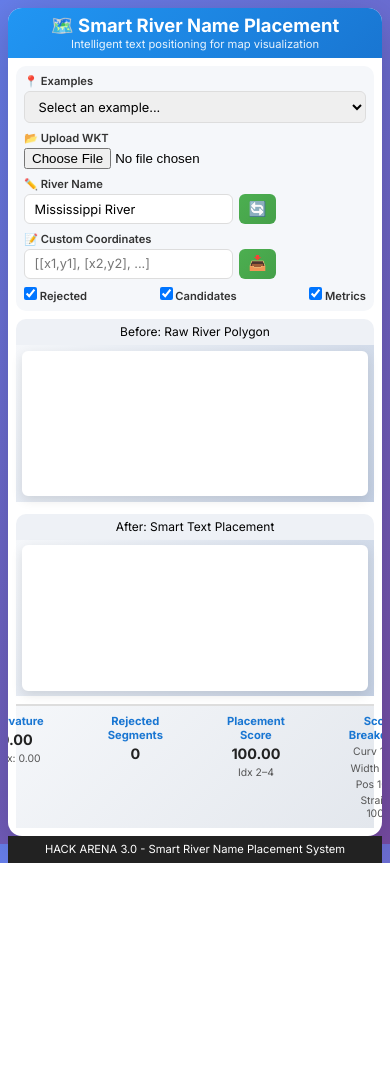
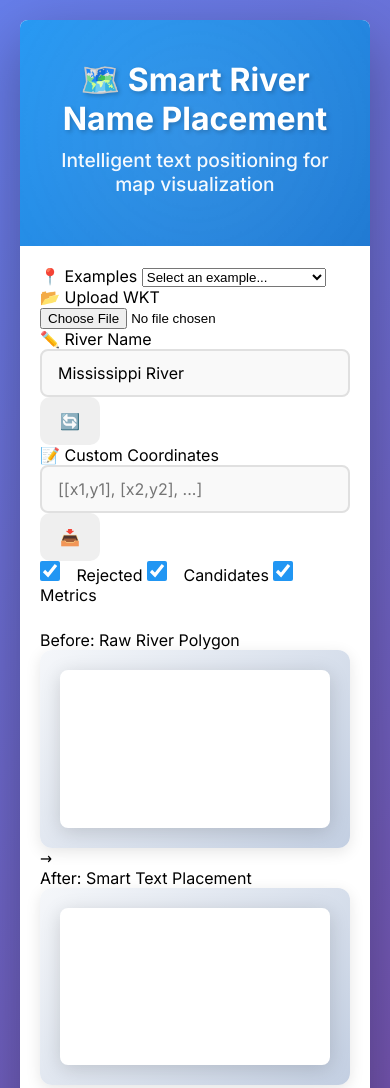
Before and after one commit to rishabh008009/smart-river-name-placement, a website built with Vite: page index.html in a window 390 px wide. Shown: the top 1088 px of the page. Before the commit the page ends 863 px from the top, so only its background shows below. Built offline with nearby package versions, Linux system fonts and the light colour scheme.

Commit message:
Update styles.css for layout and design enhancements
Refactor styles for improved layout and responsiveness.

```diff
--- a/styles.css
+++ b/styles.css
@@ -1,267 +1,406 @@
-/* =====================
-   Base Reset & Theme
-===================== */
 * {
     margin: 0;
     padding: 0;
     box-sizing: border-box;
 }
 
-/* =====================
-   THEME VARIABLES
-===================== */
-:root {
-    --primary: #2196F3;
-    --primary-dark: #1976D2;
-    --success: #4CAF50;
-    --danger: #f44336;
-    --text-dark: #333;
-    --text-medium: #555;
-    --text-light: #999;
-    --bg-light: #f5f7fa;
-    --shadow-sm: 0 2px 8px rgba(0,0,0,0.08);
-    --shadow-md: 0 4px 12px rgba(0,0,0,0.1);
-    --radius: 10px;
+body {
+    font-family: 'Inter', 'Segoe UI', Tahoma, Geneva, Verdana, sans-serif;
+    background: linear-gradient(135deg, #667eea 0%, #764ba2 100%);
+    min-height: 100vh;
+    padding: 20px;
 }
 
-/* =====================
-   BODY / CONTAINER
-===================== */
-body {
-    font-family: 'Inter', system-ui, sans-serif;
-    background: linear-gradient(135deg, #667eea, #764ba2);
-    height: 100vh;
-    padding: 0.5rem;
+.container {
+    max-width: 1800px;
+    margin: 0 auto;
+    background: white;
+    border-radius: 16px;
+    box-shadow: 0 20px 60px rgba(0, 0, 0, 0.3);
     overflow: hidden;
 }
 
-.container {
-    height: 100%;
-    background: white;
-    border-radius: 14px;
-    display: flex;
-    flex-direction: column;
+header {
+    background: linear-gradient(135deg, #2196F3 0%, #1976D2 100%);
+    color: white;
+    padding: 40px;
+    text-align: center;
+    position: relative;
     overflow: hidden;
-    box-shadow: 0 10px 40px rgba(0,0,0,0.2);
 }
 
-/* =====================
-   HEADER (COMPACT)
-===================== */
-header {
-    padding: 0.4rem 1.25rem;
-    background: linear-gradient(135deg, var(--primary), var(--primary-dark));
-    color: white;
-    text-align: center;
-    flex-shrink: 0;
+header::before {
+    content: '';
+    position: absolute;
+    top: -50%;
+    left: -50%;
+    width: 200%;
+    height: 200%;
+    background: radial-gradient(circle, rgba(255,255,255,0.1) 0%, transparent 70%);
+    animation: pulse 15s ease-in-out infinite;
+}
+
+@keyframes pulse {
+    0%, 100% { transform: scale(1); }
+    50% { transform: scale(1.1); }
+}
+
+.header-content {
+    position: relative;
+    z-index: 1;
 }
 
 header h1 {
-    font-size: 1.15rem;
+    font-size: 3em;
+    margin-bottom: 10px;
+    font-weight: 700;
+    text-shadow: 2px 2px 4px rgba(0,0,0,0.2);
+}
+
+.subtitle {
+    font-size: 1.2em;
+    opacity: 0.95;
+    margin-bottom: 10px;
+    font-weight: 500;
+}
+
+.instructions {
+    font-size: 1em;
+    opacity: 0.9;
+    margin-top: 15px;
+    font-style: italic;
+    background: rgba(255,255,255,0.1);
+    padding: 10px 20px;
+    border-radius: 20px;
+    display: inline-block;
+}
+
+main {
+    padding: 30px;
+    display: flex;
+    flex-direction: column;
+    gap: 25px;
+}
+
+/* Top Controls - Horizontal Layout */
+.top-controls {
+    display: grid;
+    grid-template-columns: repeat(3, 1fr);
+    gap: 20px;
+}
+
+/* Canvas Section - Side by Side */
+.canvas-section {
+    display: grid;
+    grid-template-columns: 1fr 1fr;
+    gap: 20px;
+    align-items: start;
+}
+
+/* Bottom Section - Horizontal Layout */
+.bottom-section {
+    display: grid;
+    grid-template-columns: 400px 1fr;
+    gap: 20px;
+}
+
+.canvas-container {
+    background: linear-gradient(135deg, #f5f7fa 0%, #c3cfe2 100%);
+    border-radius: 12px;
+    padding: 20px;
+    box-shadow: 0 4px 15px rgba(0, 0, 0, 0.1);
+    display: flex;
+    flex-direction: column;
+    align-items: center;
+}
+
+.canvas-title {
+    font-size: 1em;
+    font-weight: 600;
+    color: #333;
+    margin-bottom: 15px;
+    text-align: center;
+    padding: 8px 16px;
+    background: white;
+    border-radius: 8px;
+    box-shadow: 0 2px 8px rgba(0,0,0,0.1);
+    width: 100%;
+}
+
+canvas {
+    border: 3px solid #fff;
+    border-radius: 8px;
+    background: white;
+    box-shadow: 0 4px 20px rgba(0, 0, 0, 0.15);
+    transition: transform 0.3s ease;
+    max-width: 100%;
+    height: auto;
+}
+
+canvas:hover {
+    transform: scale(1.01);
+}
+
+.controls-panel {
+    display: flex;
+    flex-direction: column;
+    gap: 20px;
+}
+
+.metrics-panel {
+    background: linear-gradient(135deg, #f5f7fa 0%, #c3cfe2 100%);
+    border-radius: 12px;
+    padding: 25px;
+    box-shadow: 0 4px 15px rgba(0, 0, 0, 0.1);
+}
+
+.visualization-section {
+    height: fit-content;
+}
+
+.control-section {
+    background: white;
+    border-radius: 12px;
+    padding: 20px;
+    box-shadow: 0 4px 15px rgba(0, 0, 0, 0.08);
+    transition: transform 0.2s ease, box-shadow 0.2s ease;
+    height: 100%;
+}
+
+.control-section:hover {
+    transform: translateY(-2px);
+    box-shadow: 0 6px 20px rgba(0, 0, 0, 0.12);
+}
+
+.control-section h2 {
+    font-size: 1.1em;
+    margin-bottom: 15px;
+    color: #333;
+    font-weight: 600;
+    padding-bottom: 10px;
+    border-bottom: 3px solid #2196F3;
+}
+
+.button-group {
+    display: flex;
+    flex-direction: column;
+    gap: 12px;
+}
+
+button {
+    padding: 14px 20px;
+    border: none;
+    border-radius: 10px;
+    font-size: 1em;
+    cursor: pointer;
+    transition: all 0.3s ease;
+    font-weight: 600;
+    display: flex;
+    align-items: center;
+    justify-content: center;
+    gap: 10px;
+    font-family: 'Inter', sans-serif;
+}
+
+.btn-icon {
+    font-size: 1.2em;
+}
+
+.btn-text {
+    flex: 1;
+    text-align: left;
+}
+
+.example-btn {
+    background: linear-gradient(135deg, #2196F3 0%, #1976D2 100%);
+    color: white;
+}
+
+.example-btn:hover {
+    background: linear-gradient(135deg, #1976D2 0%, #1565C0 100%);
+    transform: translateY(-3px);
+    box-shadow: 0 6px 20px rgba(33, 150, 243, 0.4);
+}
+
+.example-btn:active {
+    transform: translateY(-1px);
+}
+
+.wkt-btn {
+    background: linear-gradient(135deg, #FF9800 0%, #F57C00 100%);
+    color: white;
     font-weight: 700;
 }
 
-.subtitle {
-    font-size: 0.7rem;
-    opacity: 0.9;
+.wkt-btn:hover {
+    background: linear-gradient(135deg, #F57C00 0%, #E65100 100%);
+    transform: translateY(-3px);
+    box-shadow: 0 6px 20px rgba(255, 152, 0, 0.4);
 }
 
-/* =====================
-   MAIN LAYOUT
-===================== */
-main {
-    flex: 1;
+.action-btn {
+    background: linear-gradient(135deg, #4CAF50 0%, #45a049 100%);
+    color: white;
+    margin-top: 12px;
+}
+
+.action-btn:hover {
+    background: linear-gradient(135deg, #45a049 0%, #3d8b40 100%);
+    transform: translateY(-2px);
+    box-shadow: 0 4px 15px rgba(76, 175, 80, 0.4);
+}
+
+input[type="text"],
+textarea {
+    width: 100%;
+    padding: 12px 16px;
+    border: 2px solid #e0e0e0;
+    border-radius: 8px;
+    font-size: 1em;
+    font-family: 'Inter', sans-serif;
+    transition: all 0.3s ease;
+    background: #f9f9f9;
+}
+
+input[type="text"]:focus,
+textarea:focus {
+    outline: none;
+    border-color: #2196F3;
+    background: white;
+    box-shadow: 0 0 0 3px rgba(33, 150, 243, 0.1);
+}
+
+textarea {
+    min-height: 100px;
+    resize: vertical;
+    font-family: 'Courier New', monospace;
+    font-size: 0.9em;
+}
+
+.toggle-group {
     display: flex;
     flex-direction: column;
-    gap: 0.5rem;
-    padding: 0.5rem;
-    min-height: 0;
+    gap: 12px;
 }
 
-/* =====================
-   CONTROL BAR (SLIM)
-===================== */
-.control-bar {
-    display: grid;
-    grid-template-columns: repeat(4, 1fr);
-    gap: 0.5rem;
-    padding: 0.5rem;
-    background: var(--bg-light);
-    border-radius: var(--radius);
-    flex-shrink: 0;
+.toggle-label {
+    display: flex;
+    align-items: center;
+    cursor: pointer;
+    user-select: none;
+    padding: 10px;
+    border-radius: 8px;
+    transition: background 0.2s ease;
 }
 
-.control-group {
-    display: flex;
-    flex-direction: column;
-    gap: 0.2rem;
+.toggle-label:hover {
+    background: #f5f5f5;
 }
 
-.control-group label {
-    font-size: 0.7rem;
-    font-weight: 600;
-    color: var(--text-dark);
+input[type="checkbox"] {
+    margin-right: 12px;
+    cursor: pointer;
+    width: 20px;
+    height: 20px;
+    accent-color: #2196F3;
 }
 
-/* inputs */
-.styled-select,
-input[type="text"] {
-    padding: 0.4rem 0.6rem;
-    font-size: 0.8rem;
-    border-radius: 6px;
-    border: 1px solid #ddd;
-    font-family: inherit;
+.toggle-text {
+    font-size: 0.95em;
+    color: #555;
+    font-weight: 500;
 }
 
-.input-with-button {
-    display: flex;
-    gap: 0.35rem;
+#metrics-panel {
+    font-size: 0.95em;
+    line-height: 1.8;
+    color: #555;
 }
 
-.icon-btn {
-    padding: 0.4rem 0.6rem;
-    font-size: 0.9rem;
-    border-radius: 6px;
-    border: none;
-    background: linear-gradient(135deg, var(--success), #45a049);
-    color: white;
-    cursor: pointer;
+#metrics-panel h3 {
+    font-size: 1.3em;
+    margin-bottom: 18px;
+    color: #333;
+    font-weight: 700;
+    padding-bottom: 12px;
+    border-bottom: 3px solid #2196F3;
 }
 
-.checkbox-group {
-    flex-direction: row;
-    align-items: center;
-    justify-content: space-between;
+#metrics-panel h4 {
+    font-size: 1.05em;
+    margin-top: 18px;
+    margin-bottom: 12px;
+    color: #444;
+    font-weight: 600;
 }
 
-.checkbox-label {
-    font-size: 0.7rem;
-    gap: 0.25rem;
+#metrics-panel p {
+    margin-bottom: 10px;
 }
 
-/* =====================
-   CANVAS AREA (BIG)
-===================== */
-.canvas-comparison {
-    flex: 1;
-    display: grid;
-    grid-template-columns: 1fr auto 1fr;
-    gap: 0.75rem;
-    min-height: 0;
+#metrics-panel strong {
+    color: #333;
+    font-weight: 600;
 }
 
-.canvas-wrapper {
-    display: flex;
-    flex-direction: column;
-    min-height: 0;
+.placeholder-text {
+    color: #999;
+    font-style: italic;
 }
 
-.canvas-header {
-    padding: 0.35rem;
-    font-size: 0.75rem;
-    text-align: center;
-    background: #eef1f6;
-    border-radius: var(--radius) var(--radius) 0 0;
-    flex-shrink: 0;
+.error-display {
+    background: linear-gradient(135deg, #ffebee 0%, #ffcdd2 100%);
+    border: 2px solid #f44336;
+    border-radius: 12px;
+    padding: 20px;
+    color: #c62828;
+    font-weight: 600;
+    box-shadow: 0 4px 15px rgba(244, 67, 54, 0.2);
 }
 
-.canvas-container {
-    flex: 1;
-    min-height: 0;
-    padding: 0.35rem;
-    background: linear-gradient(135deg, #f5f7fa, #c3cfe2);
-    display: flex;
-    align-items: center;
-    justify-content: center;
+footer {
+    background: linear-gradient(135deg, #333 0%, #222 100%);
+    color: white;
+    text-align: center;
+    padding: 25px;
+    font-size: 0.95em;
+}
+
+@media (max-width: 1400px) {
+    .top-controls {
+        grid-template-columns: 1fr;
+    }
+
+    .bottom-section {
+        grid-template-columns: 1fr;
+    }
+}
+
+@media (max-width: 1100px) {
+    .canvas-section {
+        grid-template-columns: 1fr;
     }
 
     canvas {
         width: 100%;
-    height: 100%;
-    background: white;
-    border-radius: 6px;
-    border: 2px solid #fff;
-    box-shadow: var(--shadow-md);
-}
-
-/* divider */
-.canvas-divider {
-    display: flex;
-    align-items: center;
-    justify-content: center;
-}
-
-/* =====================
-   METRICS BAR (COMPACT)
-===================== */
-.metrics-bar {
-    display: grid;
-    grid-template-columns: repeat(6, max-content);
-    column-gap: 4rem;
-    justify-content: center;
-
-    padding: 0.5rem 0.75rem;
-    background: linear-gradient(135deg, #f5f7fa, #e3e7ed);
-    border-top: 2px solid #ddd;
-    font-size: 0.75rem;
-}
-
-.metric-col {
-    display: flex;
-    flex-direction: column;
-    align-items: center;
-    text-align: center;
-    gap: 0.2rem;
-}
-
-.metric-title {
-    font-weight: 700;
-    font-size: 0.7rem;
-    color: var(--primary-dark);
-}
-
-.metric-value {
-    font-size: 0.9rem;
-    font-weight: 700;
-    color: #222;
-}
-
-.metric-sub {
-    font-size: 0.65rem;
-    color: #555;
-}
-
-/* =====================
-   FOOTER
-===================== */
-footer {
-    padding: 0.4rem;
-    font-size: 0.7rem;
-    text-align: center;
-    background: #222;
-    color: white;
-    flex-shrink: 0;
-}
-
-/* =====================
-   RESPONSIVE
-===================== */
-@media (max-width: 1100px) {
-    .control-bar {
-        grid-template-columns: 1fr 1fr;
-    }
-
-    .canvas-comparison {
-        grid-template-columns: 1fr;
-    }
-
-    .canvas-divider {
-        display: none;
+        max-width: 700px;
     }
 }
 
-@media (max-width: 768px) {
-    .control-bar {
-        grid-template-columns: 1fr;
+@media (max-width: 900px) {
+    header h1 {
+        font-size: 2em;
+    }
+
+    .container {
+        border-radius: 8px;
+    }
+
+    main {
+        padding: 20px;
+    }
+
+    .top-controls {
+        gap: 15px;
     }
 }
```
Lines whose indentation alone changed are shown as unchanged.
